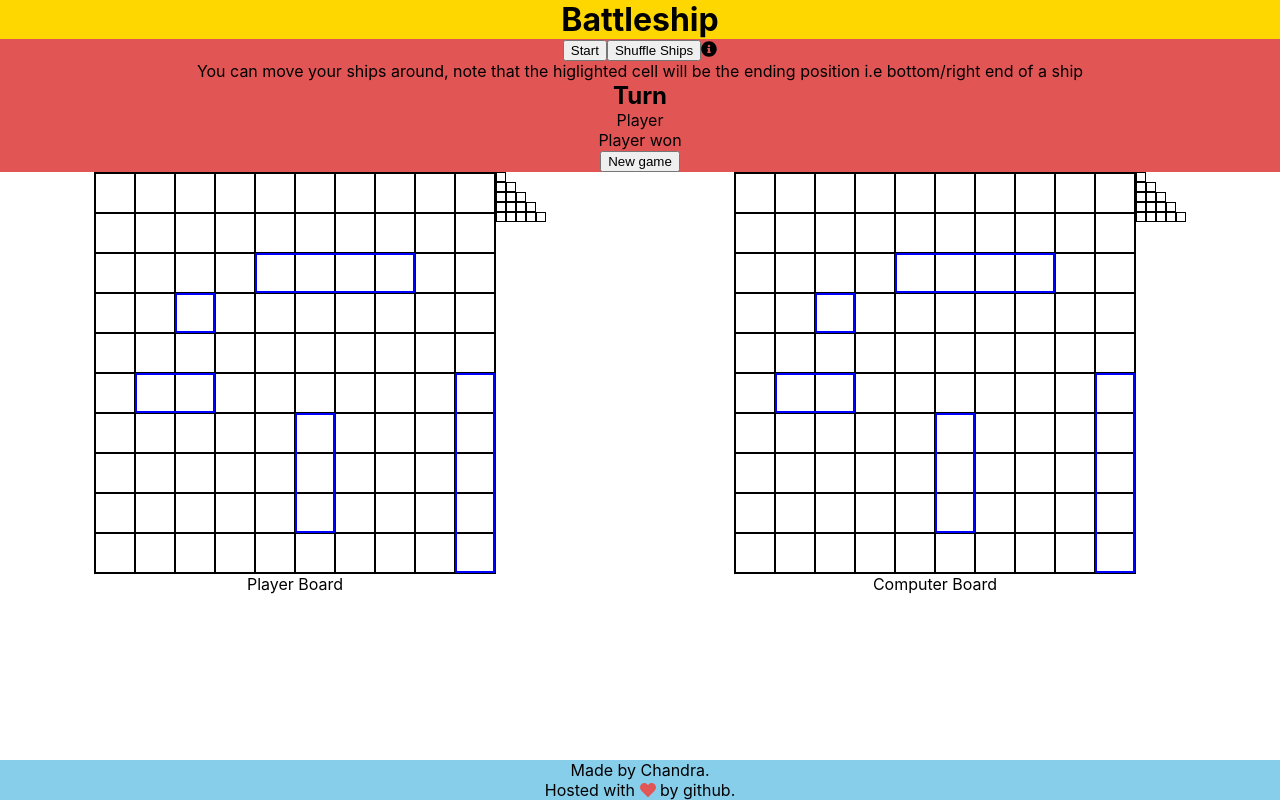
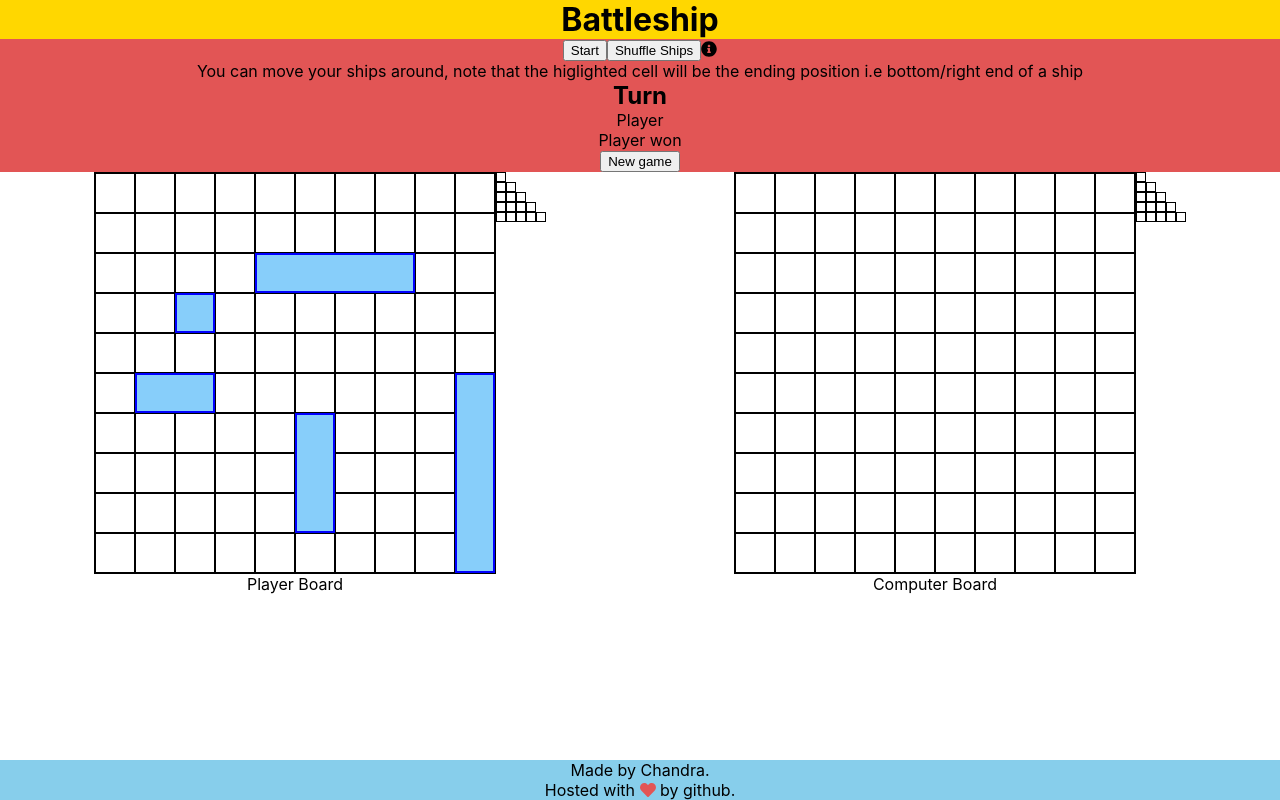
Before and after one commit to CodeSurfer3022/battleship, a React (Create React App) app in the folder battleship/: page / in a window 1280 px wide. Built offline with nearby package versions, Linux system fonts and the light colour scheme.

Commit message:
place ship divs only for player

```diff
--- a/battleship/src/Components/GameBoard.js
+++ b/battleship/src/Components/GameBoard.js
@@ -49,9 +49,12 @@ function GameBoard(props) {
           receiveAttack={() => receiveAttack(index)}
     />);
 
-  const shipDivs = ships.map((ship, index) => <Ship key={index}
-                                                    index={index}
-                                                    ship={ship}/>);
+  // place ship divs on board only for player
+  const shipDivs = props.player === 'Player' ?
+    ships.map((ship, index) => <Ship
+      key={index}
+      index={index}
+      ship={ship}/>) : null;
 
   return(
     <div className={`game-board ${props.player}`}>
--- a/battleship/src/Components/Ship.css
+++ b/battleship/src/Components/Ship.css
@@ -1,3 +1,4 @@
 .ship {
     border: 2px solid blue;
+    background-color: lightskyblue;
 }
--- a/battleship/src/Components/Ship.js
+++ b/battleship/src/Components/Ship.js
@@ -16,6 +16,7 @@ function Ship(props){
          data-start={start}
          data-end={end}
          style={style}
+         draggable="true"
     >
 
     </div>
```
